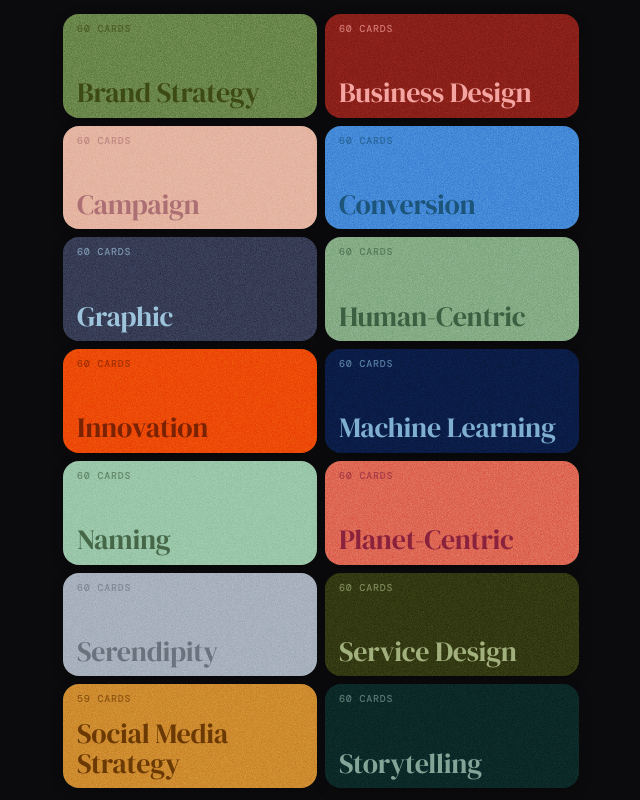
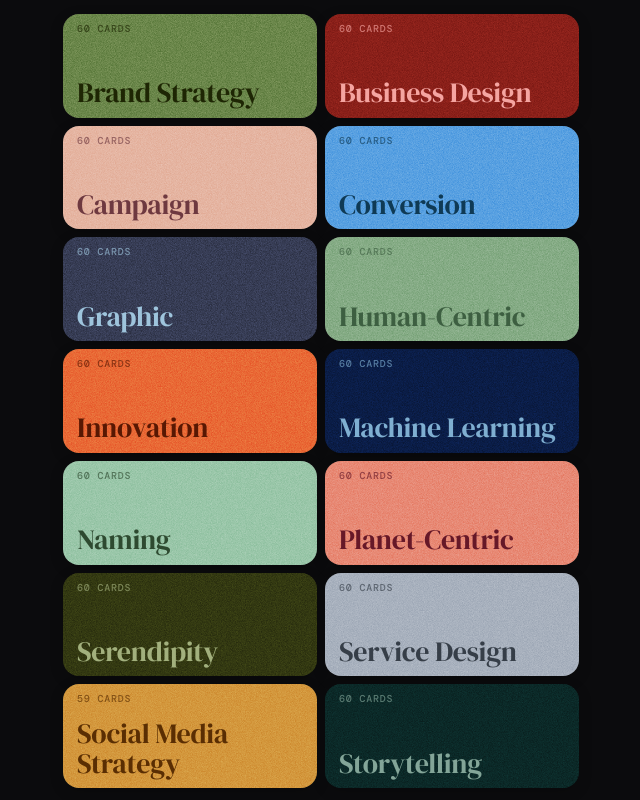
Before and after one commit to joonapuu/sparks, a plain HTML site: page index.html in a window 1280 px wide. Shown: the whole page, without its empty margins (319-959 px from the left). Drawn offline with nearby package versions, Linux system fonts and the light colour scheme.

Commit message:
Add files via upload

```diff
--- a/index.html
+++ b/index.html
@@ -3777,19 +3777,19 @@ window.CARDS_DATA = {
   // Arranged alphabetically so no two same-family tiles end up neighbours,
   // and brightness alternates so no row is entirely dark or entirely light.
   const THEMES = {
-    "Brand Strategy":        { bg: "#8BA167", fg: "#3D4B12" }, // sage green
+    "Brand Strategy":        { bg: "#8BA167", fg: "#1E2604" }, // sage green
     "Business Design":       { bg: "#A42C23", fg: "#F5A5A1" }, // dark brick
-    "Campaign":              { bg: "#EBC5B6", fg: "#AB6F74" }, // pale peach
-    "Conversion":            { bg: "#5EA3E0", fg: "#1C547A" }, // sky blue
+    "Campaign":              { bg: "#EBC5B6", fg: "#6E3940" }, // pale peach
+    "Conversion":            { bg: "#7AB5E8", fg: "#0F3A55" }, // sky blue
     "Graphic":               { bg: "#4C5476", fg: "#9EC4DC" }, // slate blue
     "Human-Centric":         { bg: "#A0BEA0", fg: "#3D5F41" }, // sage-mint-grey
-    "Innovation":            { bg: "#F1670A", fg: "#7A2204" }, // vivid orange
+    "Innovation":            { bg: "#EE8A4A", fg: "#581803" }, // vivid orange
     "Machine Learning":      { bg: "#0E2863", fg: "#7FAFD1" }, // dark navy
-    "Naming":                { bg: "#B0D3BC", fg: "#456647" }, // pale mint
-    "Planet-Centric":        { bg: "#E58975", fg: "#8A223E" }, // coral
-    "Serendipity":           { bg: "#BBC2CC", fg: "#6A737D" }, // light blue-grey
-    "Service Design":        { bg: "#474F18", fg: "#A2B07D" }, // dark olive
-    "Social Media Strategy": { bg: "#D9A541", fg: "#6A3904" }, // amber
+    "Naming":                { bg: "#B0D3BC", fg: "#2E4A30" }, // pale mint
+    "Planet-Centric":        { bg: "#EDA393", fg: "#661828" }, // coral
+    "Serendipity":           { bg: "#474F18", fg: "#A2B07D" }, // dark olive
+    "Service Design":        { bg: "#BBC2CC", fg: "#363E48" }, // light blue-grey
+    "Social Media Strategy": { bg: "#DDAE54", fg: "#5A2E03" }, // amber
     "Storytelling":          { bg: "#0F3937", fg: "#83A598" }  // dark teal
   };
   const DEFAULT_THEME = { bg: "#eeeeee", fg: "#222222" };
```
